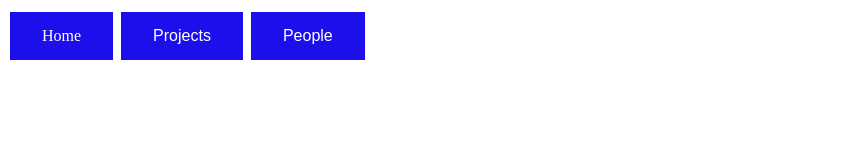
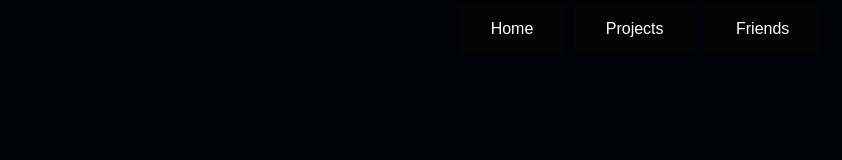
Before and after one commit to Pluganada/MyPrivateWebsite, a plain HTML site: page index.html in a window 1280 px wide. Shown: the whole page, without its empty margins (0-842 px from the left). Drawn offline with Linux system fonts and the light colour scheme.

Commit message:
2st big change, buttons + css, etc

```diff
--- a/css/1.css
+++ b/css/1.css
@@ -0,0 +1,49 @@
+body {
+    background-color: #000205;
+    margin: 0;
+    font-family: Arial, Helvetica, sans-serif;
+}
+
+
+
+.button1 {
+    background-color: #040404;
+    border: none;
+    color: white;
+    padding: 16px 32px;
+    text-align: center;
+    text-decoration: none;
+    display: inline-block;
+    font-size: 16px;
+    margin: 4px 2px;
+    transition-duration: 0.4s;
+    cursor: pointer;
+}
+
+.button2 {
+    background-color: #040404;
+    border: none;
+    color: white;
+    padding: 16px 32px;
+    text-align: center;
+    text-decoration: none;
+    display: inline-block;
+    font-size: 16px;
+    margin: 4px 2px;
+    transition-duration: 0.4s;
+    cursor: pointer;
+}
+
+.button3 {
+    background-color: #040404;
+    border: none;
+    color: white;
+    padding: 16px 32px;
+    text-align: center;
+    text-decoration: none;
+    display: inline-block;
+    font-size: 16px;
+    margin: 4px 2px;
+    transition-duration: 0.4s;
+    cursor: pointer;
+}
--- a/index.html
+++ b/index.html
@@ -1,26 +1,40 @@
 <!DOCTYPE html>
-<html>
+<html lang="en">
+
 <head>
-<style>
-.button {
-  background-color: #1d0fec;
-  border: none;
-  color: white;
-  padding: 15px 32px;
-  text-align: center;
-  text-decoration: none;
-  display: inline-block;
-  font-size: 16px;
-  margin: 4px 2px;
-  cursor: pointer;
-}
-</style>
+
+
+  <meta charset="UTF-8">
+  <meta http-equiv="X-UA-Compatible" content="IE=edge">
+  <meta name="viewport" content="width=device-width, initial-scale=1.0">
+  <title>Accueil</title>
+
+  <meta charset="UTF-8">
+  <meta http-equiv="X-UA-Compatible" content="IE=edge">
+  <meta name="viewport" content="width=device-width, initial-scale=1.0">
+  <link rel="stylesheet" href="./css/1.css">
+  <style>
+    body {
+      text-align: center;
+    }
+  </style>
+
+
+
+
+
+
+
 </head>
+
 <body>
 
-<a href="#" class="button">Home</a>
-<button class="button">Projects</button>
-<input type="button" class="button" value="People">
+  <button class="button1" href="#">Home</button>
+  <button class="button2" onclick="document.location='./categories/Projects.html'">Projects </button>
+  <button class="button3" onclick=" document.location='./categories/friends.html'">Friends</button>
+
+
 
 </body>
+
 </html>
```
Also changed, not shown: categories/friends.html (added, +33 -0 lines), categories/page1.html (deleted, +0 -12 lines), categories/page2.html (deleted, +0 -12 lines), categories/projects.html (added, +33 -0 lines), 1 other file.
